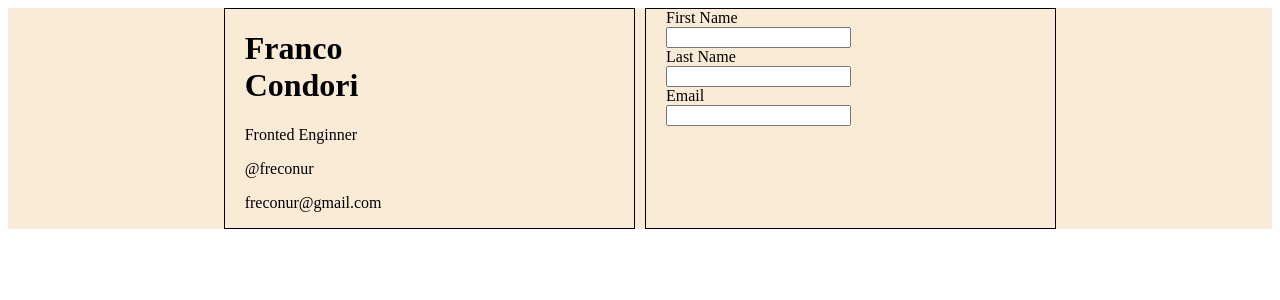
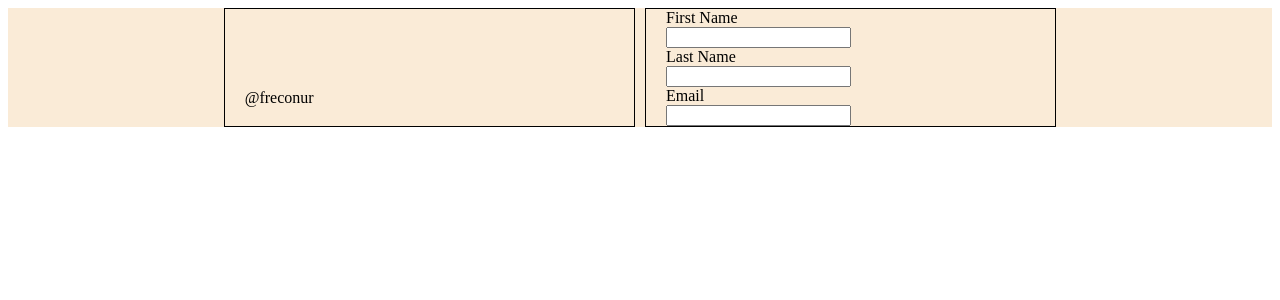
Before and after one commit to freconur/practice-forms-2, a React (Create React App) app: page / in a window 1280 px wide. Shown: the top 300 px of the page. Built offline with nearby package versions, Linux system fonts and the light colour scheme; the HTML template or start-up script is replaced by a standard one.

Commit message:
pasando los cambios archivos correctos 2

```diff
--- a/src/components/Badge.js
+++ b/src/components/Badge.js
@@ -4,10 +4,9 @@ class Badge extends React.Component {
     render() {
         return (
 					<div>
-						<h1>Franco <br /> Condori</h1>
-						<p>Fronted Enginner</p>
+						<h1>{this.props.firstName} <br /> {this.props.lastName}</h1>
 						<p>@freconur</p>
-						<p>freconur@gmail.com</p>
+						<p>{this.props.email}</p>
 					</div>
         )
     }
--- a/src/components/BadgesForm.js
+++ b/src/components/BadgesForm.js
@@ -1,6 +1,13 @@
 import React from 'react' ;
 
 class BadgesForm extends  React.Component {
+	/* state={}
+
+	handleChange = e => {
+		this.setState({
+			[e.target.name]: e.target.value,
+		})
+	} */
     render() {
 			return (
 				<div>
@@ -9,19 +16,28 @@ class BadgesForm extends  React.Component {
 								<label>First Name</label> <br />
 								<input
 								type="text"
-								name="fisrtName"></input>
+								name="firstName"
+								onChange={this.props.onChange}
+								value={this.props.formValues.firstName}
+								/>
 								</div>
 							<div>
 								<label>Last Name</label><br />
 								<input
 								type="text"
-								name="lastName"></input>
+								name="lastName"
+								onChange={this.props.onChange}
+								value={this.props.formValues.lastName}
+								/>
 							</div>
 							<div>
 								<label>Email</label><br />
 								<input
 								type="email"
-								name="email"></input>
+								name="email"
+								onChange={this.props.onChange}
+								value={this.props.formValues.email}
+								/>
 							</div>
 						</form>
 				</div>
--- a/src/pages/App.js
+++ b/src/pages/App.js
@@ -3,11 +3,38 @@ import Badge from '../components/Badge';
 import BadgesForm from '../components/BadgesForm';
 import './styles/App.css'
 class App extends React.Component {
+		state = { form: {
+			/* firstName='',
+			lastName='',
+			email='', */
+		}}
+
+		handleChange = e => {
+			this.setState({
+				form: {
+					...this.state.form,
+					[e.target.name]: e.target.value,
+
+				}
+
+			})
+		}
     render() {
         return (
             <div className="container">
-                <div className="Badge__container"><Badge /></div>
-                <div className="BadgeForm__container"><BadgesForm /></div>
+                <div className="Badge__container">
+									<Badge
+									firstName={this.state.form.firstName}
+									lastName={this.state.form.lastName}
+									email={this.state.form.email}
+									/>
+									</div>
+                <div className="BadgeForm__container">
+                <BadgesForm
+									onChange={this.handleChange}
+									formValues={this.state.form}
+                />
+								</div>
             </div>
         )
     }
```
